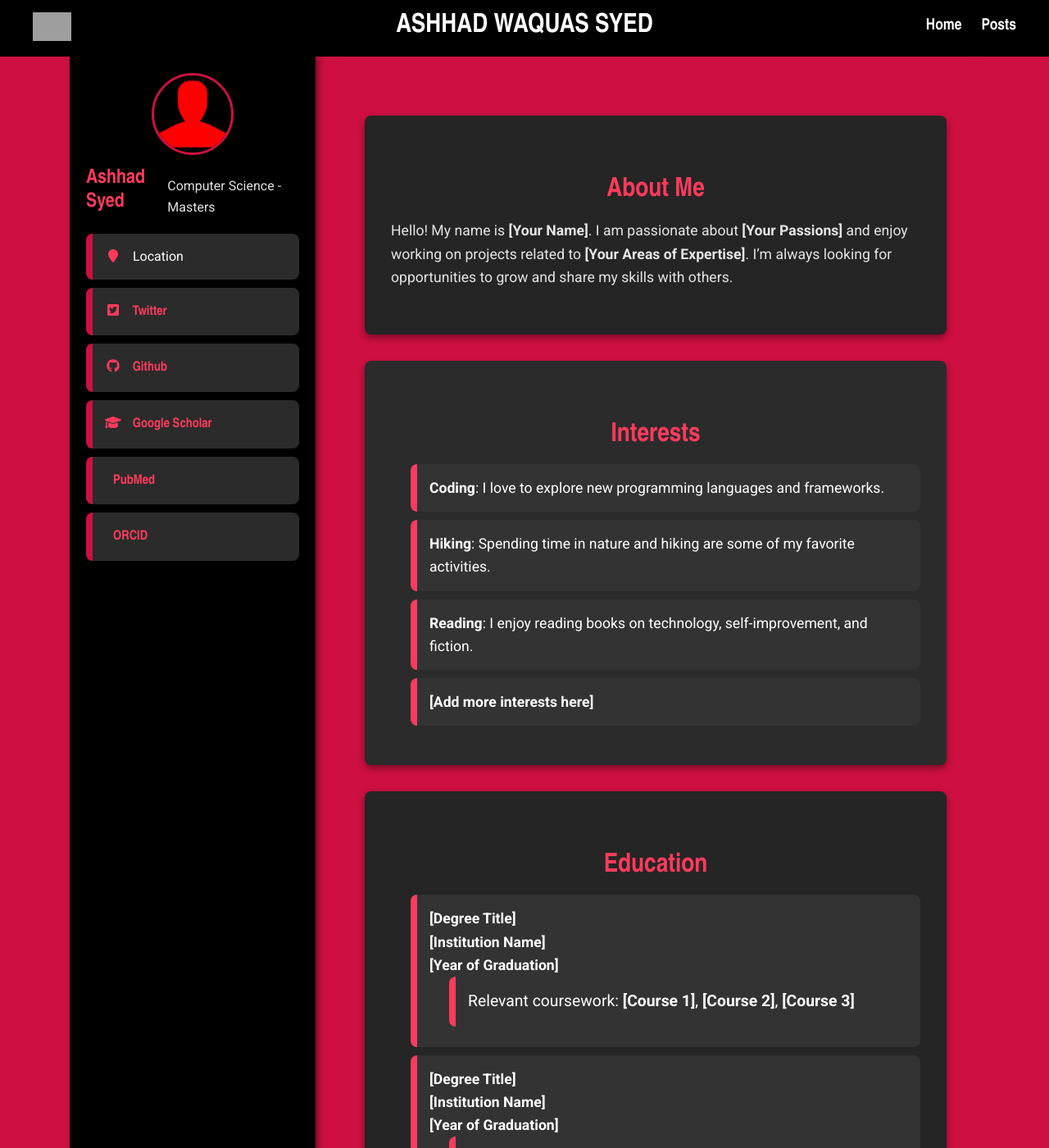
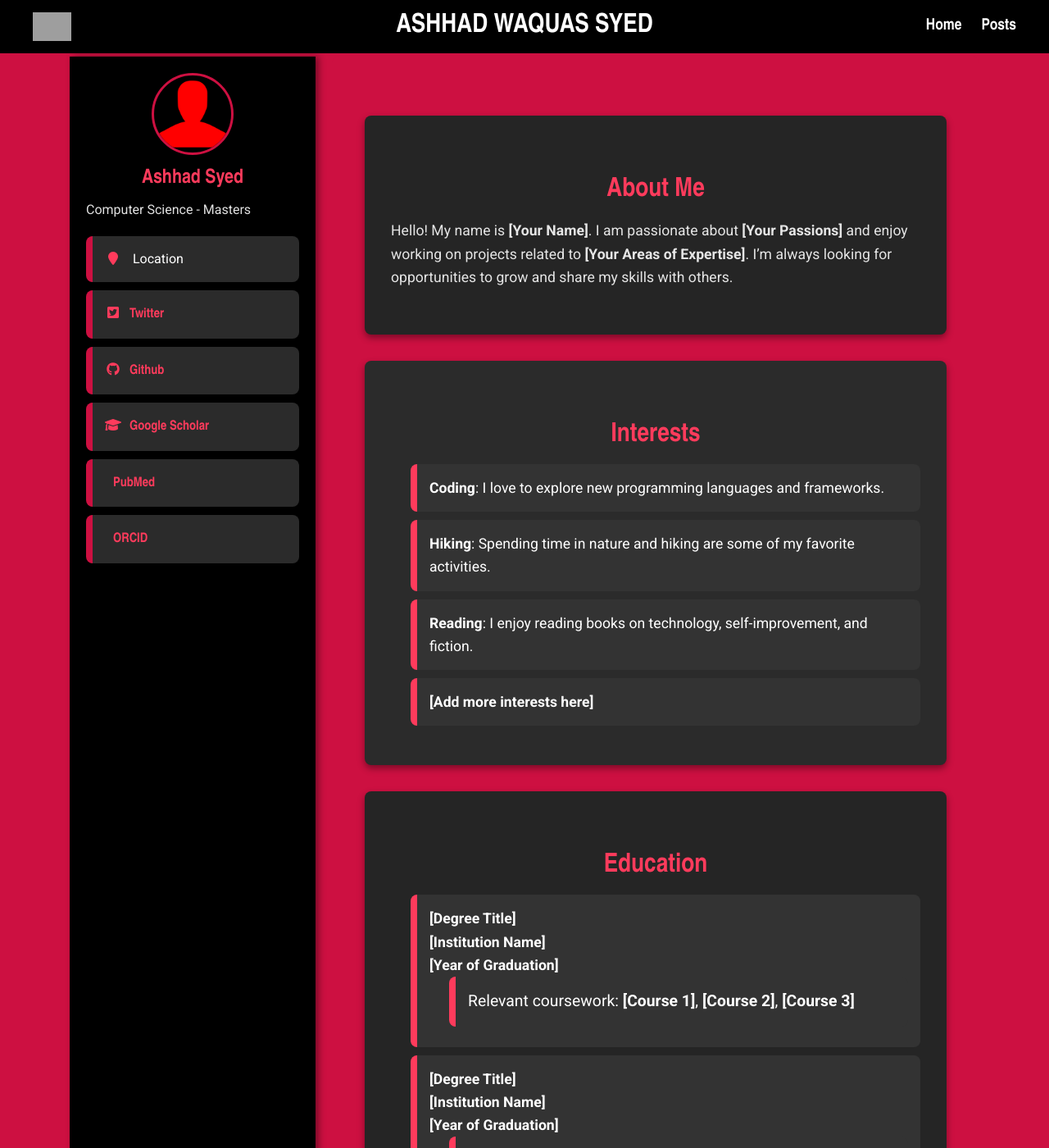
Before and after one commit to waquas9248/waquas9248.github.io, a Jekyll site: the page built from index.markdown, in a window 1280 px wide and 1400 px high. Shown: the whole window at 82% size. Built offline with Jekyll 4.4.1, drawn with Linux system fonts in a browser that asks for light colours; nearby versions of some CDN libraries; grey boxes are pictures that could not be loaded.

Commit message:
new style

```diff
--- a/assets/css/style.css
+++ b/assets/css/style.css
@@ -19,7 +19,7 @@
 .site-header {
   background-color: #000000; /* Granite Black */
   padding: 15px 20px; /* Slightly reduce padding for better balance */
-  border-bottom: 4px solid #000000; /* Granite Black */
+  border-bottom: 4px solid #CD1041; /* Spirit Red top border */
 }
 
 /* Flex container for header content */
@@ -115,17 +115,13 @@
 border: 3px solid #CD1041; /* Spirit Red border */
 }
 
-.author__content {
-  display: flex; /* Enable flexbox */
-  justify-content: center; /* Center horizontally */
-}
-
 /* Content styling */
 .author__content h3 {
 font-size: 1.5em;
 margin: 0;
 color: #FF3B5C; /* Brighter red for better contrast */
 font-family: 'Interstate Condensed', 'Arial Narrow', sans-serif; /* Font for titles */
+text-align: center;
 }
 
 .author__content p {
```
Also changed, not shown: _layouts/page.html (+5 -5 lines).
